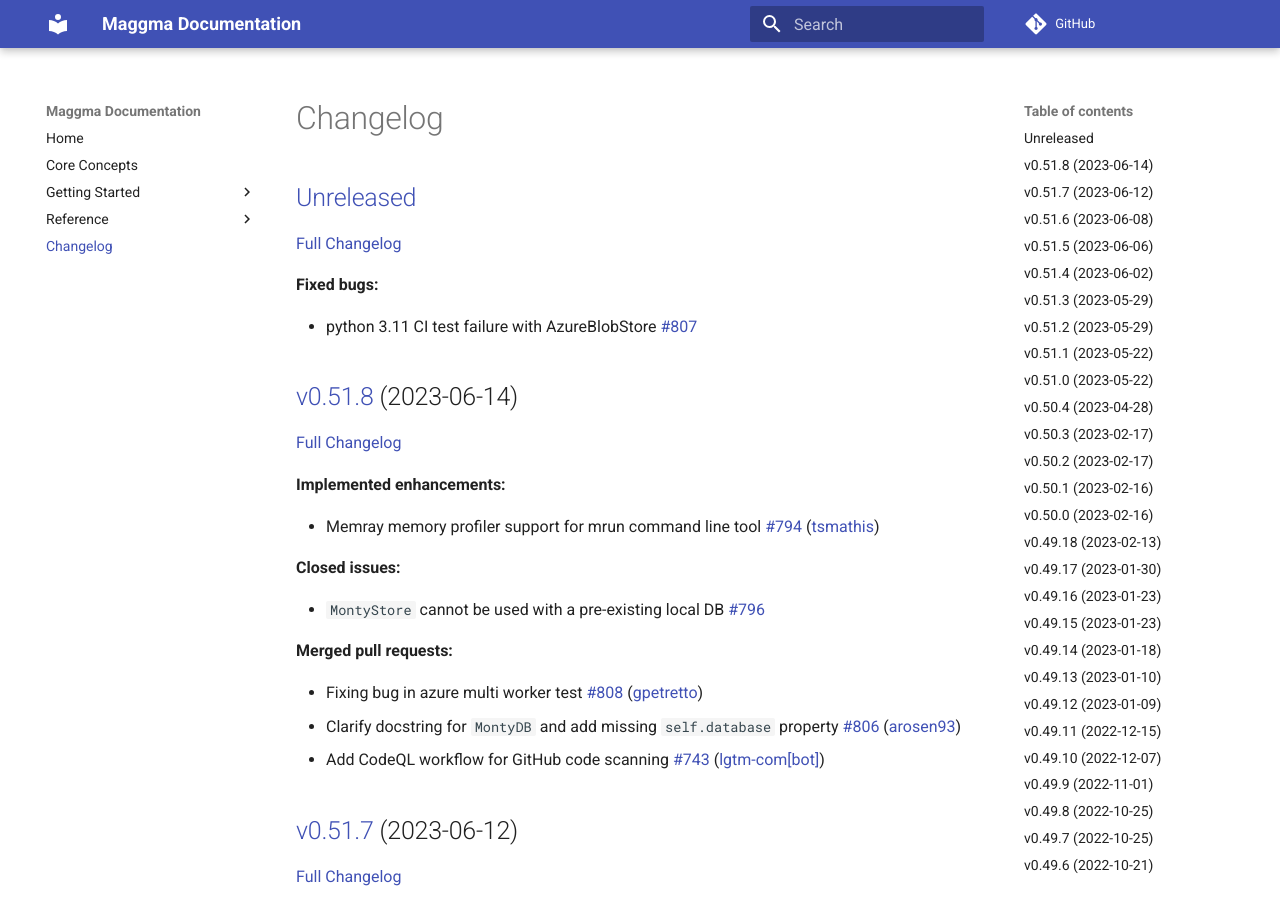
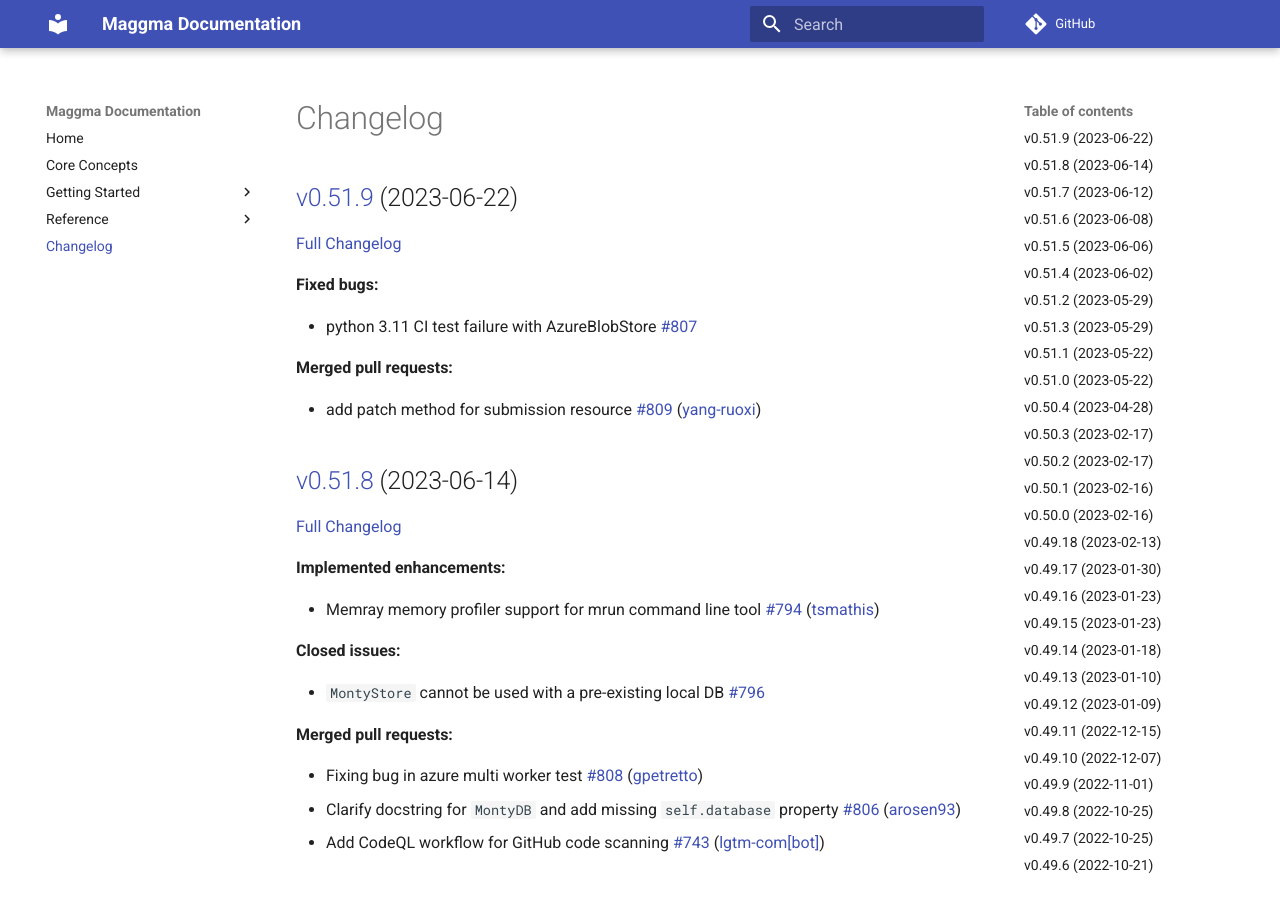
Before and after one commit to materialsproject/maggma, an MkDocs documentation site: the page built from docs/CHANGELOG.md, in a window 1280 px wide and 900 px high. Built offline with MkDocs 1.6.1 and Material for MkDocs 9.7.7, drawn with Linux system fonts in a browser that asks for light colours; comment, search, counter and statistics services are not loaded; some of the changed text lies outside the part shown.

Commit message:
Updated CHANGELOG.md

```diff
--- a/docs/CHANGELOG.md
+++ b/docs/CHANGELOG.md
@@ -1,12 +1,16 @@
 # Changelog
 
-## [Unreleased](https://github.com/materialsproject/maggma/tree/HEAD)
+## [v0.51.9](https://github.com/materialsproject/maggma/tree/v0.51.9) (2023-06-22)
 
-[Full Changelog](https://github.com/materialsproject/maggma/compare/v0.51.8...HEAD)
+[Full Changelog](https://github.com/materialsproject/maggma/compare/v0.51.8...v0.51.9)
 
 **Fixed bugs:**
 
 - python 3.11 CI test failure with AzureBlobStore [\#807](https://github.com/materialsproject/maggma/issues/807)
+
+**Merged pull requests:**
+
+- add patch method for submission resource [\#809](https://github.com/materialsproject/maggma/pull/809) ([yang-ruoxi](https://github.com/yang-ruoxi))
 
 ## [v0.51.8](https://github.com/materialsproject/maggma/tree/v0.51.8) (2023-06-14)
 
@@ -52,19 +56,19 @@
 
 ## [v0.51.4](https://github.com/materialsproject/maggma/tree/v0.51.4) (2023-06-02)
 
-[Full Changelog](https://github.com/materialsproject/maggma/compare/v0.51.3...v0.51.4)
+[Full Changelog](https://github.com/materialsproject/maggma/compare/v0.51.2...v0.51.4)
 
 **Merged pull requests:**
 
 - modify JSONStore file creation [\#792](https://github.com/materialsproject/maggma/pull/792) ([gpetretto](https://github.com/gpetretto))
 
+## [v0.51.2](https://github.com/materialsproject/maggma/tree/v0.51.2) (2023-05-29)
+
+[Full Changelog](https://github.com/materialsproject/maggma/compare/v0.51.3...v0.51.2)
+
 ## [v0.51.3](https://github.com/materialsproject/maggma/tree/v0.51.3) (2023-05-29)
 
-[Full Changelog](https://github.com/materialsproject/maggma/compare/v0.51.2...v0.51.3)
-
-## [v0.51.2](https://github.com/materialsproject/maggma/tree/v0.51.2) (2023-05-29)
-
-[Full Changelog](https://github.com/materialsproject/maggma/compare/v0.51.1...v0.51.2)
+[Full Changelog](https://github.com/materialsproject/maggma/compare/v0.51.1...v0.51.3)
 
 **Merged pull requests:**
 
```
